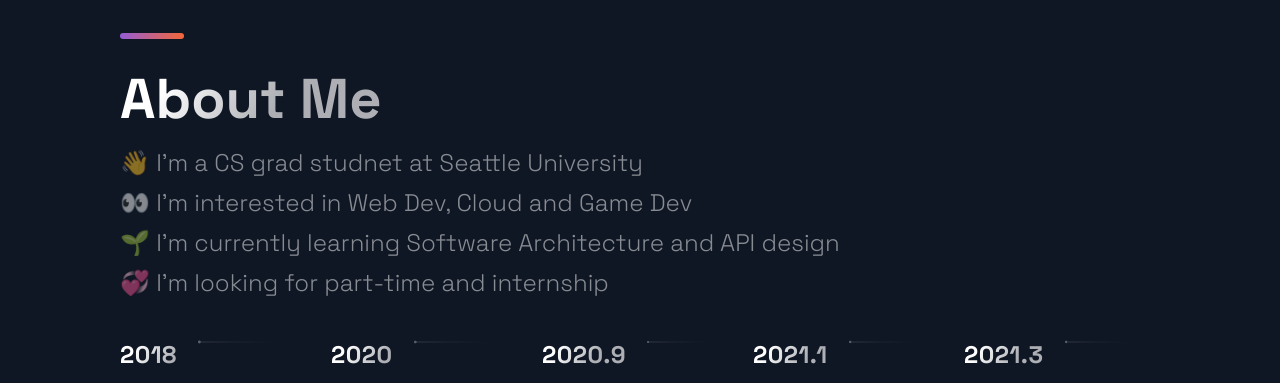
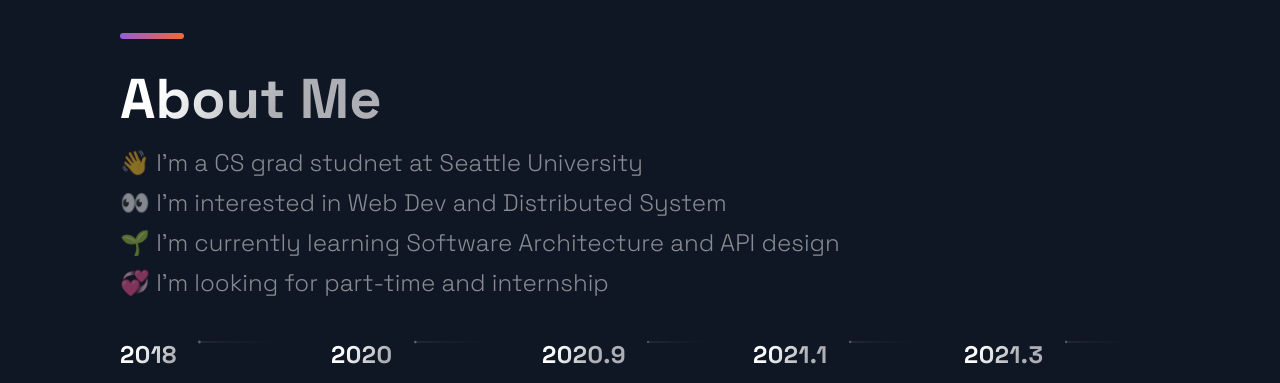
Before and after one commit to FangshengXuJason/Personal-Porforlio, a Next.js app: page / in a window 1280 px wide. Shown: the part 1924-2307 px from the top of the page. Built offline with nearby package versions, Linux system fonts and the light colour scheme.

Commit message:
Update TimeLine.js

```diff
--- a/src/components/TimeLine/TimeLine.js
+++ b/src/components/TimeLine/TimeLine.js
@@ -68,7 +68,8 @@ const Timeline = () => {
       <SectionTitle>About Me</SectionTitle>
       <SectionText>
         👋 I’m a CS grad studnet at Seattle University <br />
-        👀 I’m interested in Web Dev, Cloud and Game Dev <br />
+        👀 I’m interested in Web Dev and Distributed System
+        <br />
         🌱 I’m currently learning Software Architecture and API design <br />
         💞️ I’m looking for part-time and internship <br />
       </SectionText>
```
